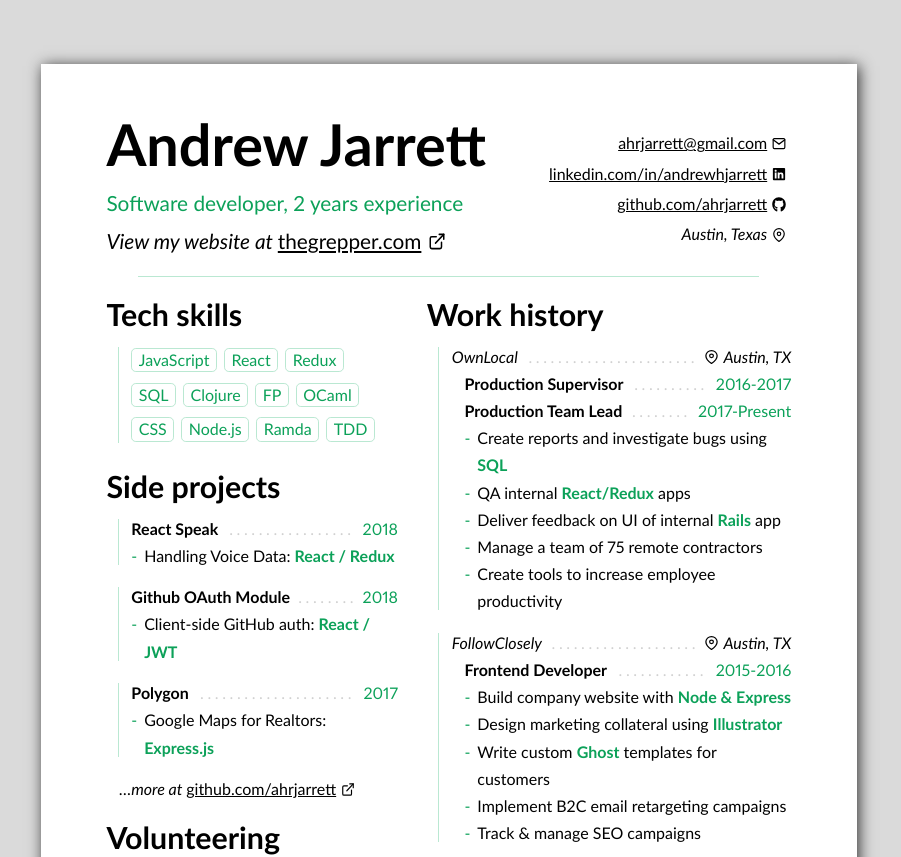
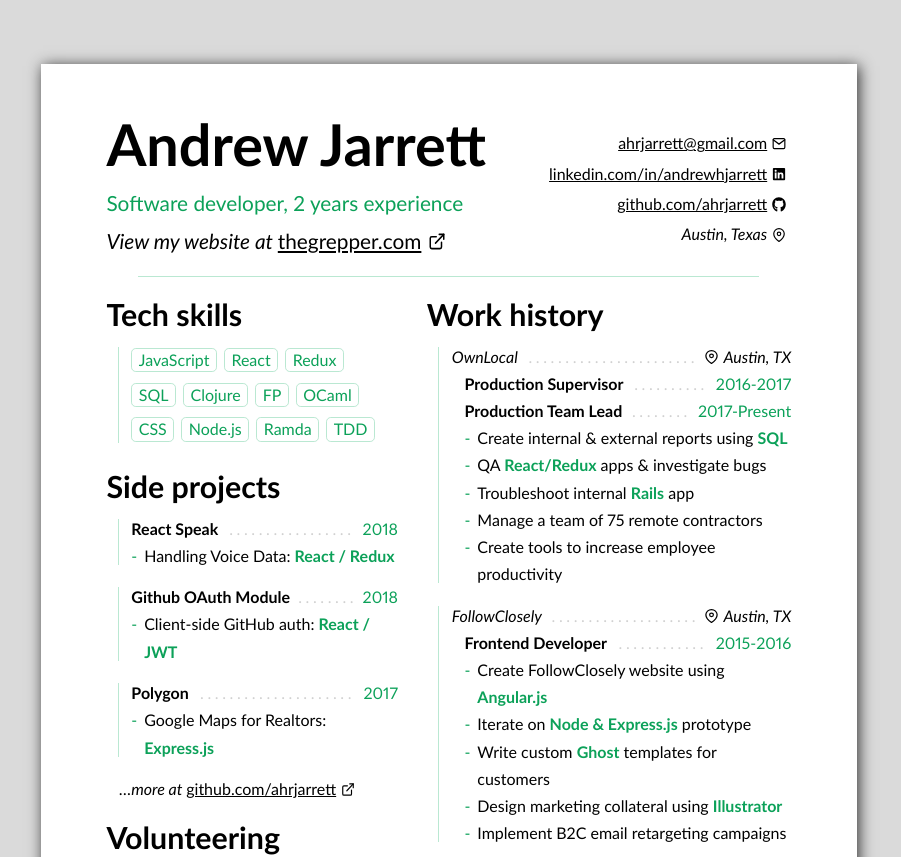
Before and after one commit to ahrjarrett/thegrepper, a React (Create React App) app: page /resume in a window 1280 px wide. Shown: the top 857 px of the page, without its empty margins (367-1268 px from the left). Built offline with nearby package versions, Linux system fonts and the light colour scheme; a web font is replaced by a local one.

Commit message:
update resume and readme

```diff
--- a/src/WorkExperience.js
+++ b/src/WorkExperience.js
@@ -19,9 +19,9 @@
     time:     ['2016-2017', '2017-Present'],
     location: 'Austin, TX',
     bullets: [
-      <p className='section-item-bullet'>Create reports and investigate bugs using <span className='hl'>SQL</span></p>,
-      <p className='section-item-bullet'>QA internal <span className='hl'>React/Redux</span> apps</p>,
-      <p className='section-item-bullet'>Deliver feedback on UI of internal <span className='hl'>Rails</span> app</p>,
+      <p className='section-item-bullet'>Create internal & external reports using <span className='hl'>SQL</span></p>,
+      <p className='section-item-bullet'>QA <span className='hl'>React/Redux</span> apps & investigate bugs</p>,
+      <p className='section-item-bullet'>Troubleshoot internal <span className='hl'>Rails</span> app</p>,
       <p className='section-item-bullet'>Manage a team of 75 remote contractors</p>,
       <p className='section-item-bullet'>Create tools to increase employee productivity</p>,
     ]
@@ -32,11 +32,11 @@
     time: '2015-2016',
     location: 'Austin, TX',
     bullets: [
-      <p className='section-item-bullet'>Build company website with <span className='hl'>Node & Express</span></p>,
+      <p className='section-item-bullet'>Create FollowClosely website using <span className='hl'>Angular.js</span></p>,
+      <p className='section-item-bullet'>Iterate on <span className='hl'>Node & Express.js</span> prototype</p>,
+      <p className='section-item-bullet'>Write custom <span className='hl'>Ghost</span> templates for customers</p>,
       <p className='section-item-bullet'>Design marketing collateral using <span className='hl'>Illustrator</span></p>,
-      <p className='section-item-bullet'>Write custom <span className='hl'>Ghost</span> templates for customers</p>,
       <p className='section-item-bullet'>Implement B2C email retargeting campaigns</p>,
-      <p className='section-item-bullet'>Track & manage SEO campaigns</p>,
 
     ]
   },
```
Also changed, not shown: 1 other file (tests, documents, lock files or other folders).
